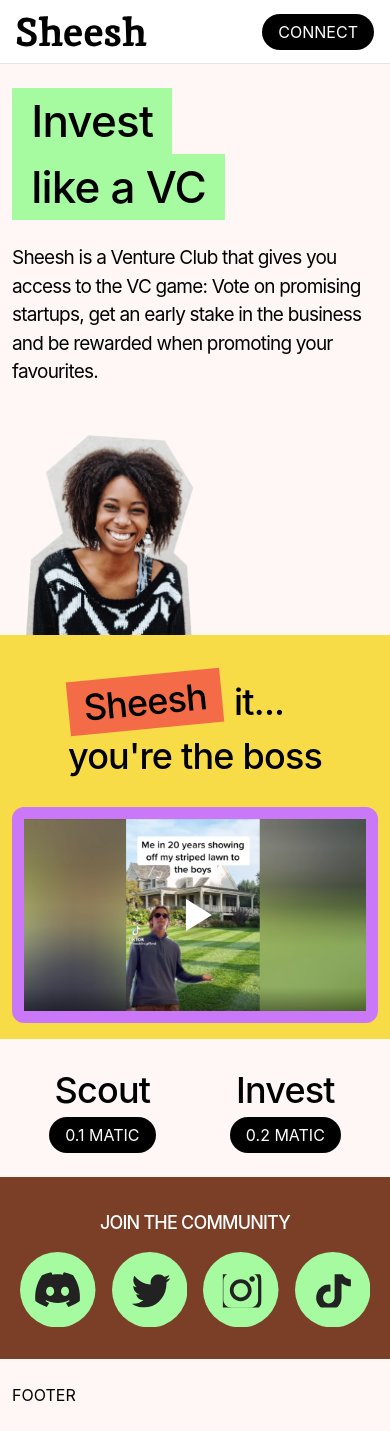
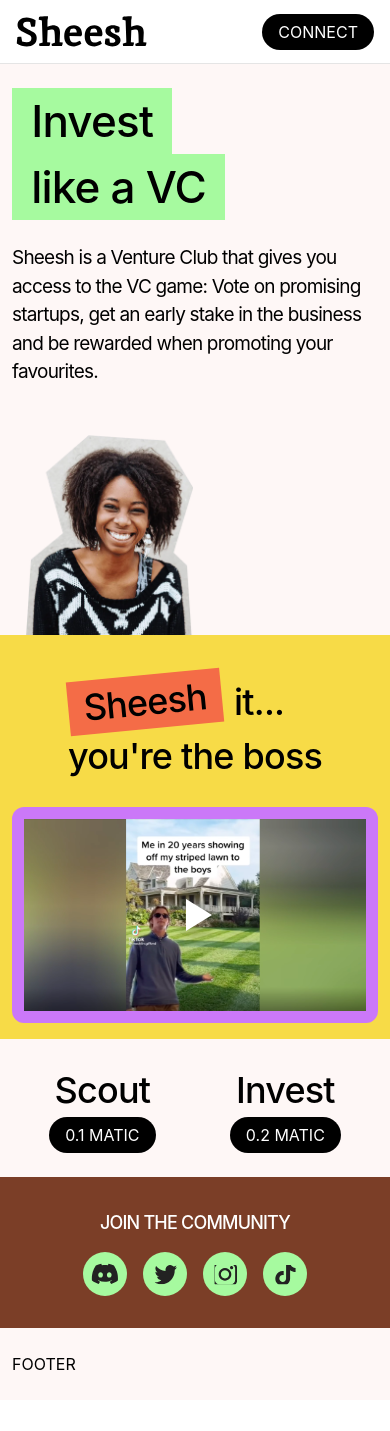
Before and after one commit to mccaine/web3-investment-club, a Next.js app: page / in a window 390 px wide. After the commit the page ends 1400 px from the top, so only its background shows below. Built offline with nearby package versions, Linux system fonts and the light colour scheme.

Commit message:
Responsive some icons

```diff
--- a/src/containers/PageHome/SectionSocial.tsx
+++ b/src/containers/PageHome/SectionSocial.tsx
@@ -87,8 +87,12 @@
   align-items: center;
   margin-left: ${({ theme }) => theme.spacing(2)}px;
   margin-right: ${({ theme }) => theme.spacing(2)}px;
+  width: 44px;
+  height: 44px;
   @media ${device.sm} {
     padding-top: ${({ theme }) => theme.spacing(8)}px;
+    width: 64px;
+    height: 64px;
   }
 `;
 
```
